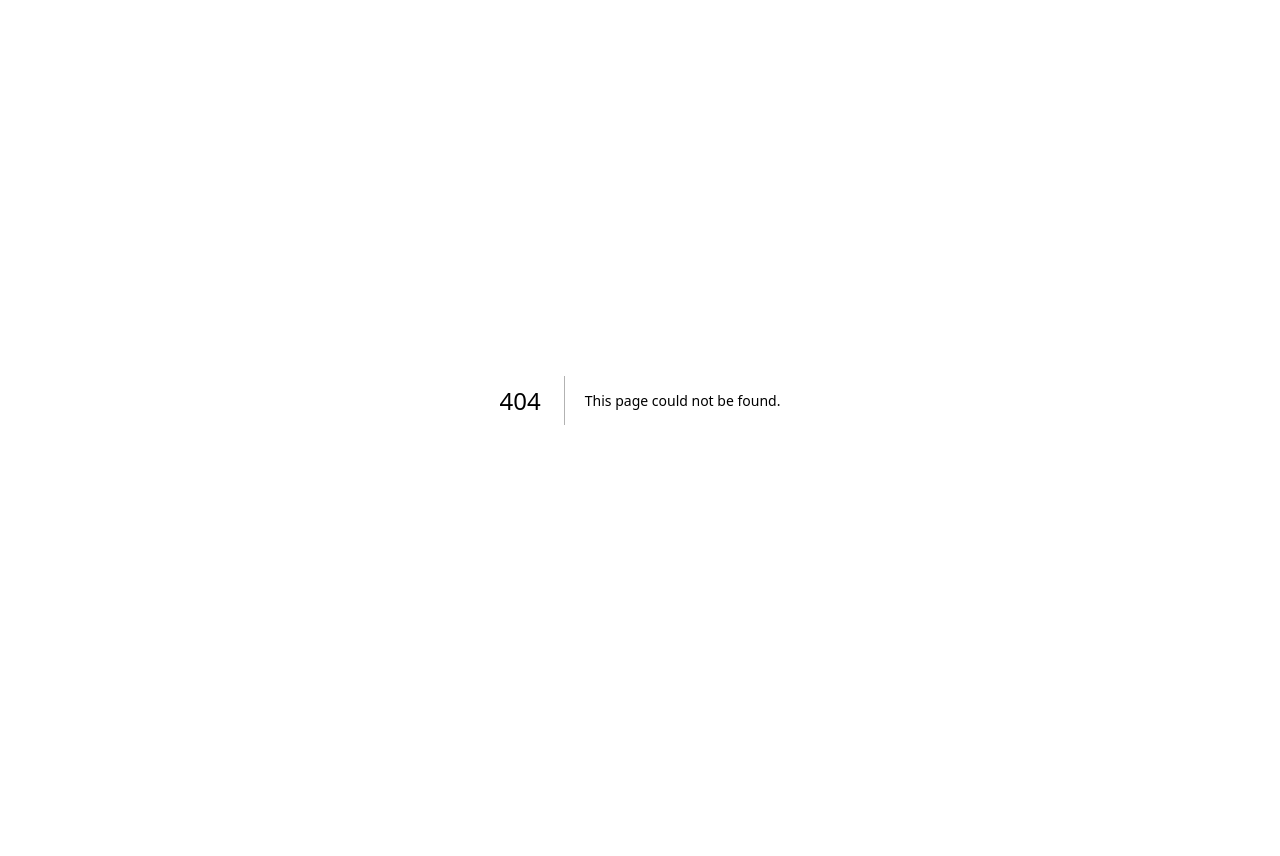
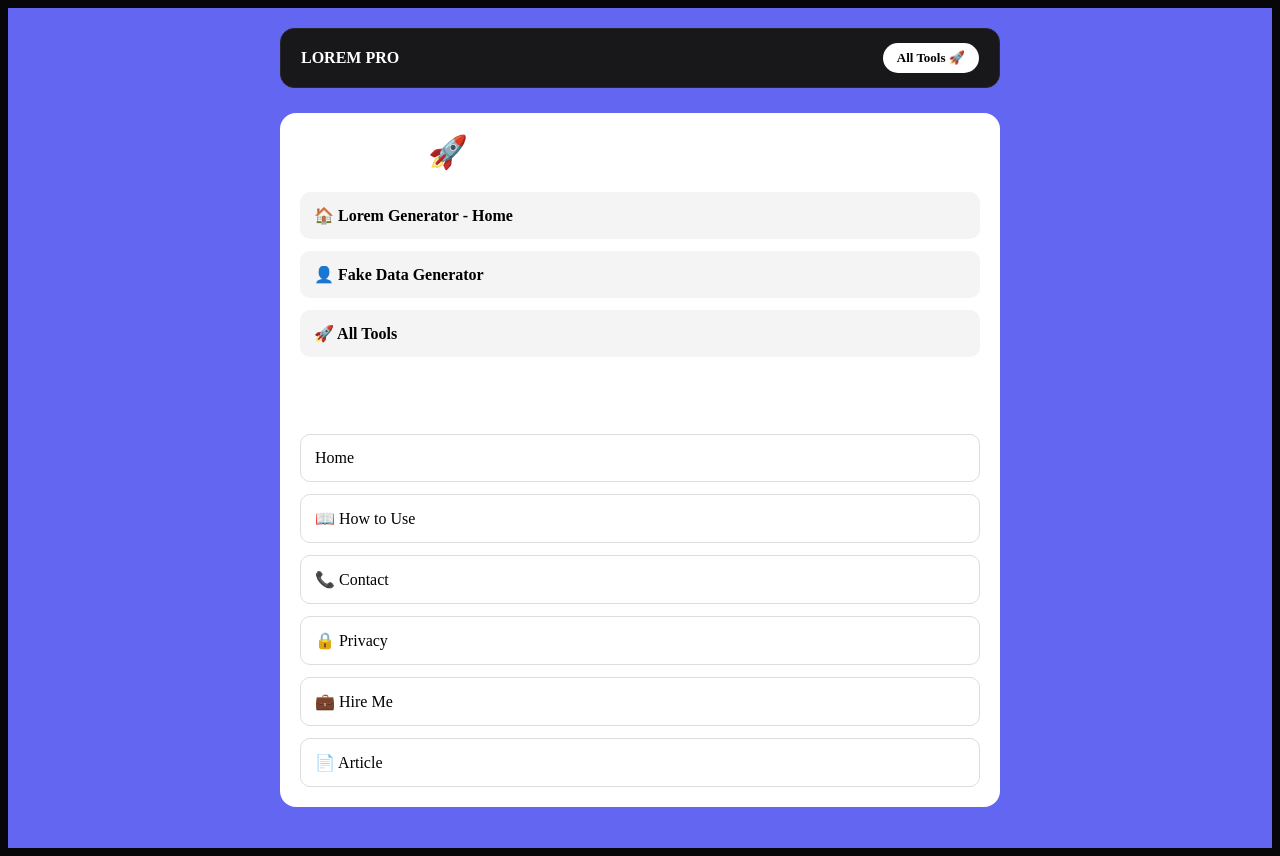
Before and after one commit to Ravs10/lorem-pro-tool, a Next.js app: page /tools in a window 1280 px wide. Before the commit this address had no page. Before the commit the page ends 800 px from the top, so only its background shows below. Built offline with nearby package versions, Linux system fonts and the light colour scheme.

Commit message:
Create ToolsPage component with navigation links

```diff
--- /dev/null
+++ b/app/tools/page.tsx
@@ -0,0 +1,41 @@
+import Link from "next/link";
+import Header from "../components/Header";
+
+const TOOLS = [
+  ["/", "🏠 Lorem Generator - Home"],
+  ["/fake-data-generator", "👤 Fake Data Generator"],
+  ["/tools", "🚀 All Tools"],
+];
+
+const PAGES = [
+  ["/", "Home"],
+  ["/?page=how", "📖 How to Use"],
+  ["/?page=contact", "📞 Contact"],
+  ["/?page=privacy", "🔒 Privacy"],
+  ["/?page=hire", "💼 Hire Me"],
+  ["/?page=article", "📄 Article"],
+];
+
+export default function ToolsPage(){
+  return(
+    <div style={{background:"#6366f1", minHeight:"100vh", padding:"20px"}}>
+      <div style={{maxWidth:720, margin:"auto"}}>
+        <Header />
+        <div style={{background:"#fff", padding:"20px", borderRadius:"16px"}}>
+          <h1 style={{marginTop:0}}>All Tools 🚀</h1>
+          <div style={{display:"grid", gap:"12px"}}>
+            {TOOLS.map(([link,label]:any)=>(
+              <Link key={link} href={link} style={{padding:"14px", background:"#f4f4f5", borderRadius:"10px", textDecoration:"none", color:"#000", fontWeight:"700"}}>{label}</Link>
+            ))}
+          </div>
+          <h2 style={{marginTop:"30px"}}>Menu</h2>
+          <div style={{display:"grid", gap:"12px"}}>
+            {PAGES.map(([link,label]:any)=>(
+              <Link key={link} href={link} style={{padding:"14px", background:"#fff", border:"1px solid #ddd", borderRadius:"10px", textDecoration:"none", color:"#000"}}>{label}</Link>
+            ))}
+          </div>
+        </div>
+      </div>
+    </div>
+  )
+}
```
